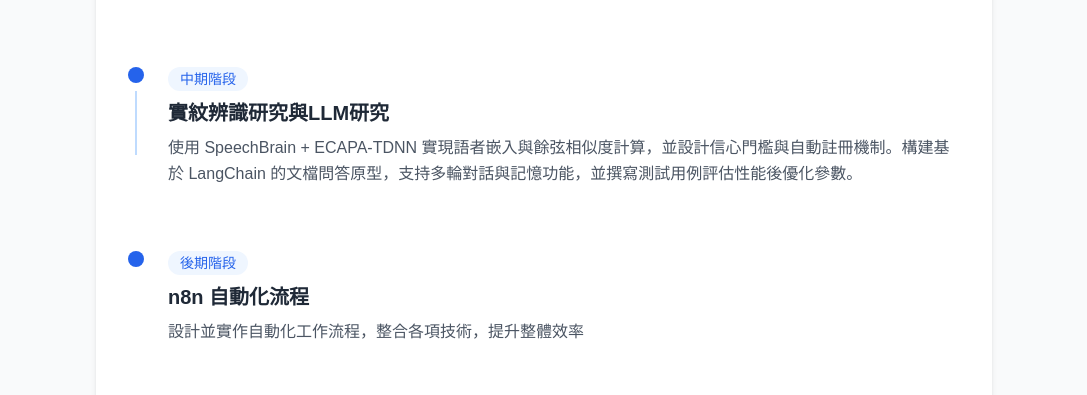
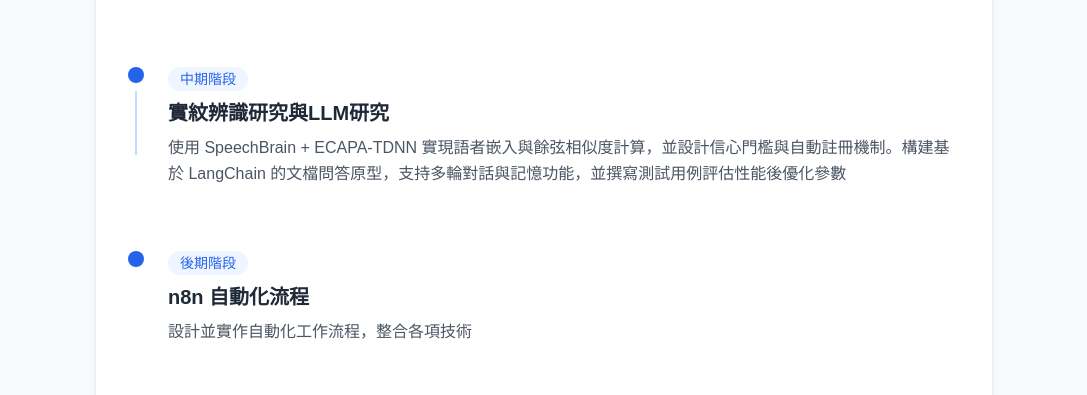
Before and after one commit to Maggie-0118/n8n-intern-showcase-hub, a React (Vite) app: page / in a window 1280 px wide. Shown: the part 2940-3335 px from the top of the page, without its empty margins (96-1183 px from the left). Built offline with nearby package versions, Linux system fonts and the light colour scheme.

Commit message:
Code edited in Lovable Code Editor
Edited UI in Lovable

```diff
--- a/src/components/JobResponsibilities.tsx
+++ b/src/components/JobResponsibilities.tsx
@@ -35,13 +35,13 @@ const JobResponsibilities = () => {
     {
       period: "中期階段",
       title: "實紋辨識研究與LLM研究",
-      description: "使用 SpeechBrain + ECAPA-TDNN 實現語者嵌入與餘弦相似度計算，並設計信心門檻與自動註冊機制。構建基於 LangChain 的文檔問答原型，支持多輪對話與記憶功能，並撰寫測試用例評估性能後優化參數。",
+      description: "使用 SpeechBrain + ECAPA-TDNN 實現語者嵌入與餘弦相似度計算，並設計信心門檻與自動註冊機制。構建基於 LangChain 的文檔問答原型，支持多輪對話與記憶功能，並撰寫測試用例評估性能後優化參數",
       status: "completed"
     },
     {
       period: "後期階段",
       title: "n8n 自動化流程",
-      description: "設計並實作自動化工作流程，整合各項技術，提升整體效率",
+      description: "設計並實作自動化工作流程，整合各項技術",
       status: "completed"
     }
   ];
```
